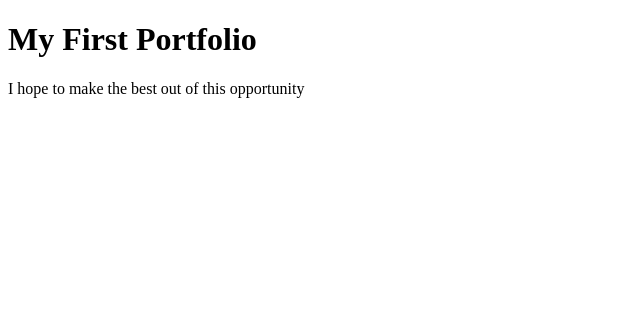
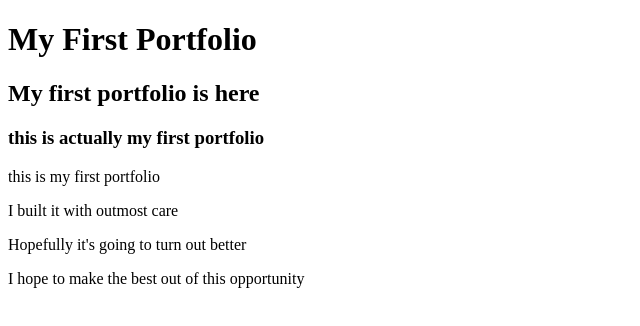
Before and after one commit to Ezenwafo1/My_First_Portfolio, a plain HTML site: page html_basic/index.html in a window 1280 px wide. Shown: the whole page, without its empty margins (0-640 px from the left). Drawn offline with Linux system fonts and the light colour scheme.

Commit message:
Update index.html

```diff
--- a/html_basic/index.html
+++ b/html_basic/index.html
@@ -3,9 +3,14 @@
 <head>
 <tittle>
     <h1>My First Portfolio</h1>
+    <h2>My first portfolio is here</h2>
+    <h3>this is actually my first portfolio</h3>
 </tittle>
 </head>
 <body>
-<p1>I hope to make the best out of this opportunity</p1>
+    <p>this is my first portfolio</p>
+    <p>I built it with outmost care</p>
+    <p> Hopefully it's going to turn out better</p>
+<p>I hope to make the best out of this opportunity</p>
 </body>
 </html>
```
